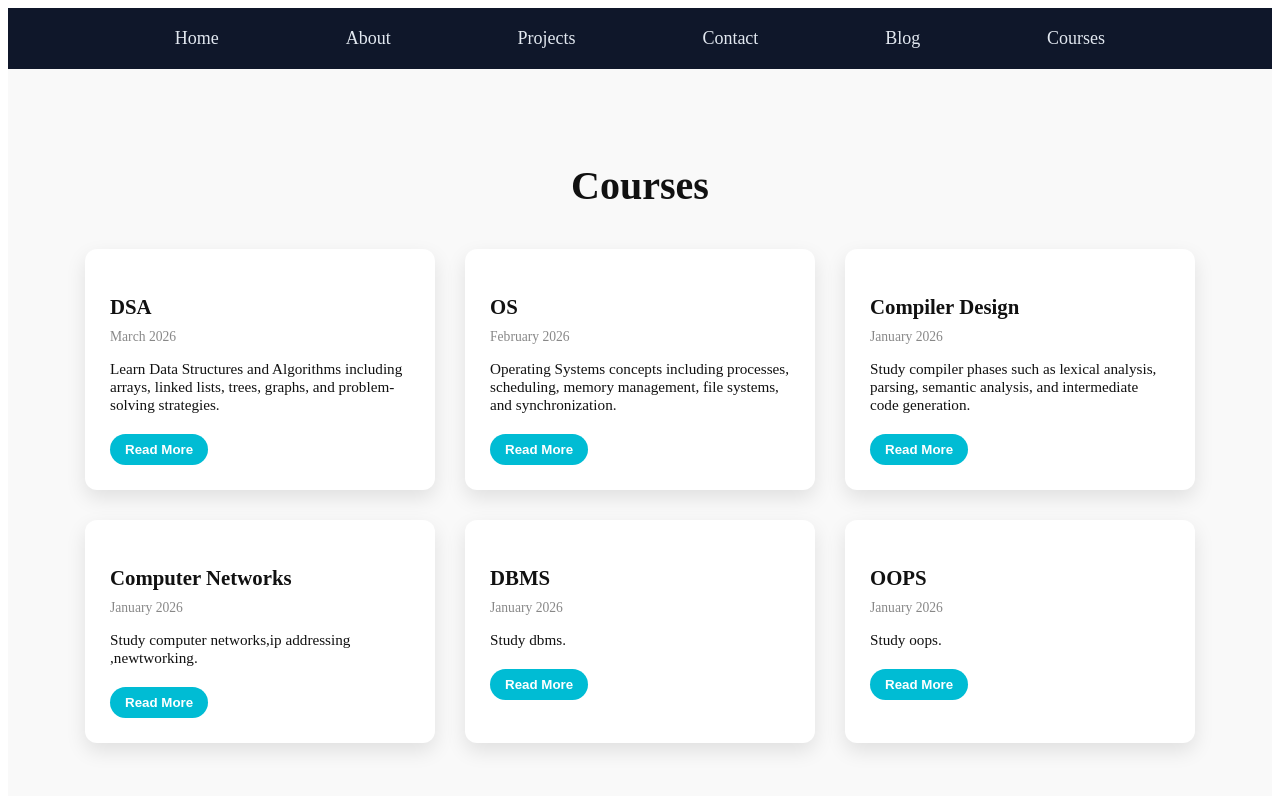
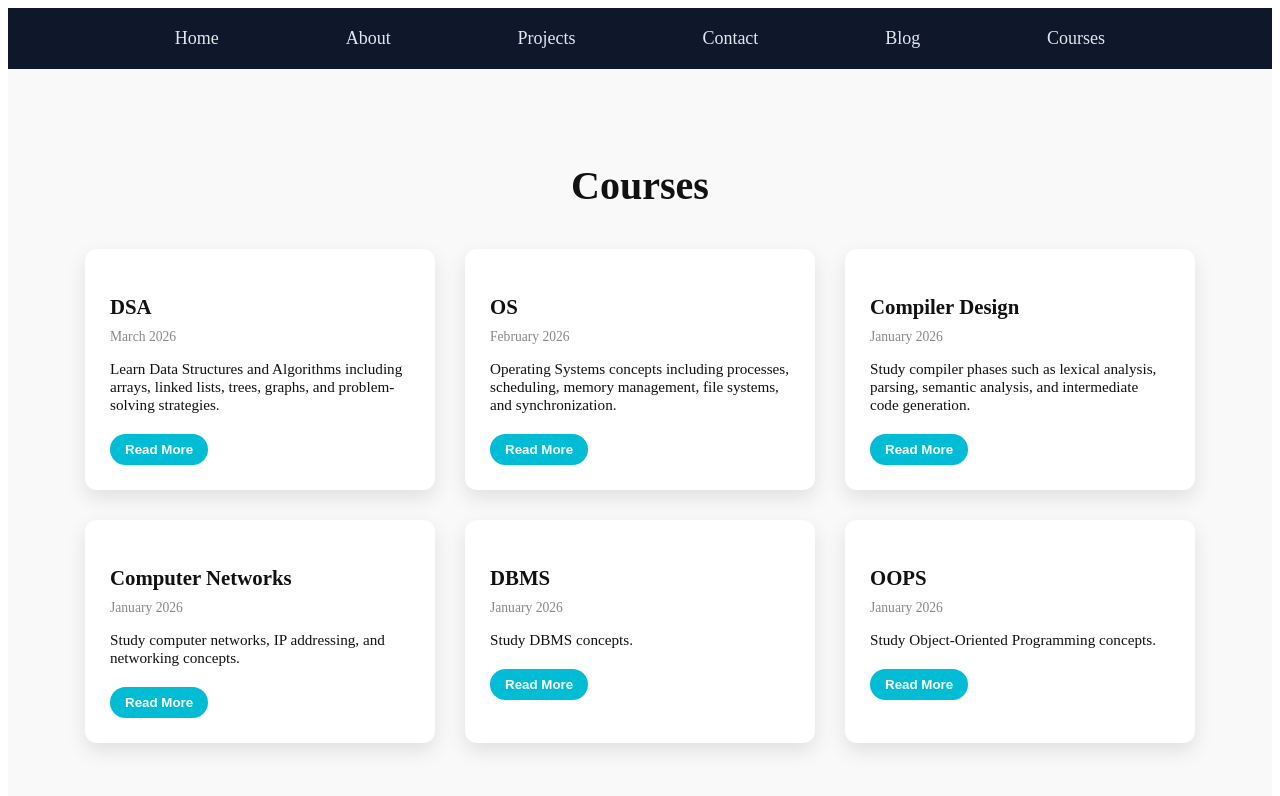
Before and after one commit to abhishek0628/portfolio, a React (Create React App) app: page /Courses in a window 1280 px wide. Shown: the top 796 px of the page. Built offline with nearby package versions, Linux system fonts and the light colour scheme.

Commit message:
modified

```diff
--- a/src/App.js
+++ b/src/App.js
@@ -1,5 +1,10 @@
 
 import {BrowserRouter as Router,Routes,Route} from "react-router-dom"
+// import DSA from "./Courses/DSA";
+// import OS from "./Courses/OS";
+// import CN from "./Courses/CN";
+
+
 import Navbar from "./Components/Navbar"
 import Home from "./Pages/Home"
 import Projects from "./Pages/Projects"
@@ -19,6 +24,7 @@ function App(){
         <Route path="/About" element={<About/>}/>
         <Route path="/Blog" element={<Blog/>}/>
         <Route path="/Courses" element={<Courses/>}/>
+
 
       </Routes>
     </Router>
--- a/src/Pages/Courses.js
+++ b/src/Pages/Courses.js
@@ -1,151 +1,5 @@
-
-// import { useState } from "react";
-// import "../Style/Blog.css";
-
-// function Courses() {
-//   const [posts] = useState([
-//     {
-//       title: "DSA",
-//       date: "March 2026",
-//       content:
-//         "Learn Data Structures and Algorithms including arrays, linked lists, trees, graphs, and problem-solving strategies.",
-//       link: "Courses/DSA.html",
-//     },
-//     {
-//       title: "OS",
-//       date: "February 2026",
-//       content:
-//         "Operating Systems concepts including processes, scheduling, memory management, file systems, and synchronization.",
-//       link: "Courses/OS.html",
-//     },
-//     {
-//       title: "Compiler Design",
-//       date: "January 2026",
-//       content:
-//         "Study compiler phases such as lexical analysis, parsing, semantic analysis, and intermediate code generation.",
-//       link: "Courses/CD.html",
-//     },
-//      {
-//       title: "Computer Networks",
-//       date: "January 2026",
-//       content:
-//         "Study computer networks,ip addressing ,newtworking.",
-//       link: "Courses/CN.html",
-//     },
-//      {
-//       title: "DBMS",
-//       date: "January 2026",
-//       content:
-//         "Study dbms.",
-//       link: "Courses/DBMS.html",
-//     },
-//      {
-//       title: "OOPS",
-//       date: "January 2026",
-//       content:
-//         "Study oops.",
-//       link: "Courses/OOPS.html",
-//     },
-//   ]);
-
-//   return (
-//     <section className="blog" id="blog">
-//       <h1>Courses</h1>
-
-//       <div className="blog-container">
-//         {posts.map((post, index) => (
-//           <div className="blog-card" key={index}>
-//             <h3>{post.title}</h3>
-
-//             <span className="blog-date">{post.date}</span>
-
-//             <p>{post.content}</p>
-
-//             <a href={post.link}>
-//               <button className="read-more">Read More</button>
-//             </a>
-//           </div>
-//         ))}
-//       </div>
-//     </section>
-//   );
-// }
-
-// export default Courses;
-// import { useState } from "react";
-// import { Link } from "react-router-dom";
-// import "../Style/Blog.css";
-
-// function Courses() {
-//   const [posts] = useState([
-//     {
-//       title: "DSA",
-//       date: "March 2026",
-//       content:
-//         "Learn Data Structures and Algorithms including arrays, linked lists, trees, graphs, and problem-solving strategies.",
-//       link: "/courses/dsa",
-//     },
-//     {
-//       title: "OS",
-//       date: "February 2026",
-//       content:
-//         "Operating Systems concepts including processes, scheduling, memory management, file systems, and synchronization.",
-//       link: "/courses/os",
-//     },
-//     {
-//       title: "Compiler Design",
-//       date: "January 2026",
-//       content:
-//         "Study compiler phases such as lexical analysis, parsing, semantic analysis, and intermediate code generation.",
-//       link: "/courses/compiler-design",
-//     },
-//     {
-//       title: "Computer Networks",
-//       date: "January 2026",
-//       content: "Study computer networks, IP addressing, and networking concepts.",
-//       link: "/courses/networks",
-//     },
-//     {
-//       title: "DBMS",
-//       date: "January 2026",
-//       content: "Study DBMS concepts.",
-//       link: "/courses/dbms",
-//     },
-//     {
-//       title: "OOPS",
-//       date: "January 2026",
-//       content: "Study Object-Oriented Programming concepts.",
-//       link: "/courses/oops",
-//     },
-//   ]);
-
-//   return (
-//     <section className="blog" id="blog">
-//       <h1>Courses</h1>
-
-//       <div className="blog-container">
-//         {posts.map((post, index) => (
-//           <div className="blog-card" key={index}>
-//             <h3>{post.title}</h3>
-//             <span className="blog-date">{post.date}</span>
-//             <p>{post.content}</p>
-
-//             <Link to={post.link}>
-//               <button className="read-more">Read More</button>
-//             </Link>
-//           </div>
-//         ))}
-//       </div>
-//     </section>
-//   );
-// }
-
-// export default Courses;
-
-
-
-
 import { useState } from "react";
+import { Link } from "react-router-dom";
 import "../Style/Blog.css";
 
 function Courses() {
@@ -155,42 +9,40 @@ function Courses() {
       date: "March 2026",
       content:
         "Learn Data Structures and Algorithms including arrays, linked lists, trees, graphs, and problem-solving strategies.",
-      link: "/Courses/DSA.html",
+      link: "/courses/dsa",
     },
     {
       title: "OS",
       date: "February 2026",
       content:
         "Operating Systems concepts including processes, scheduling, memory management, file systems, and synchronization.",
-      link: "/Courses/OS.html",
+      link: "/courses/os",
     },
     {
       title: "Compiler Design",
       date: "January 2026",
       content:
         "Study compiler phases such as lexical analysis, parsing, semantic analysis, and intermediate code generation.",
-      link: "/Courses/CD.html",
+      link: "/courses/compiler-design",
     },
-     {
+    {
       title: "Computer Networks",
       date: "January 2026",
       content:
-        "Study computer networks,ip addressing ,newtworking.",
-      link: "/Courses/CN.html",
+        "Study computer networks, IP addressing, and networking concepts.",
+      link: "/courses/networks",
     },
-     {
+    {
       title: "DBMS",
       date: "January 2026",
-      content:
-        "Study dbms.",
-      link: "/Courses/DBMS.html",
+      content: "Study DBMS concepts.",
+      link: "/courses/dbms",
     },
-     {
+    {
       title: "OOPS",
       date: "January 2026",
-      content:
-        "Study oops.",
-      link: "/Courses/OOPS.html",
+      content: "Study Object-Oriented Programming concepts.",
+      link: "/courses/oops",
     },
   ]);
 
@@ -202,14 +54,12 @@ function Courses() {
         {posts.map((post, index) => (
           <div className="blog-card" key={index}>
             <h3>{post.title}</h3>
-
             <span className="blog-date">{post.date}</span>
-
             <p>{post.content}</p>
 
-            <a href={post.link}>
+            <Link to={post.link}>
               <button className="read-more">Read More</button>
-            </a>
+            </Link>
           </div>
         ))}
       </div>
```
